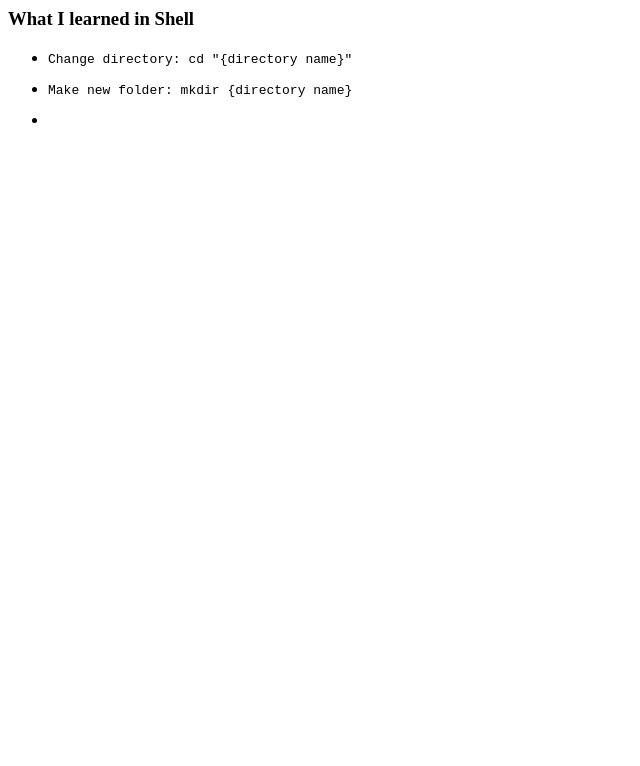
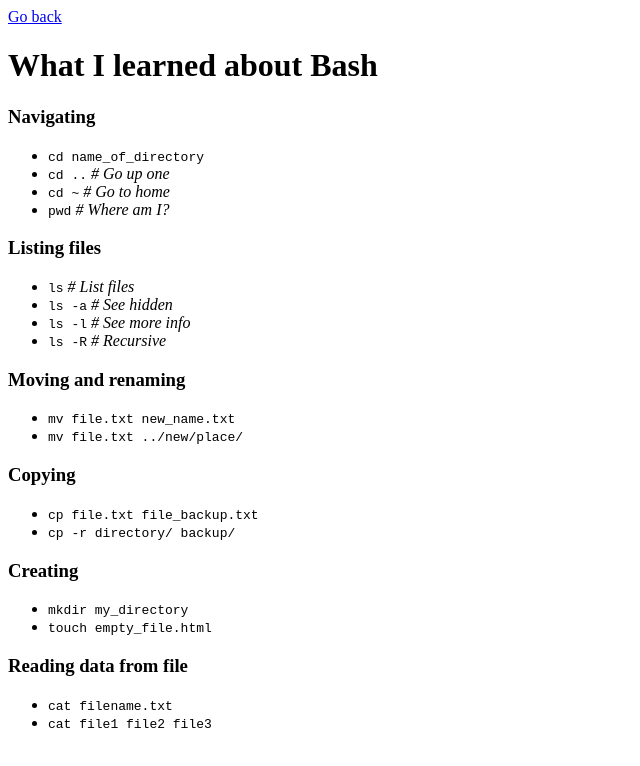
Before and after one commit to Mhd-Fansa/poco-mhd, a plain HTML site: page cheatsheet/shell.html in a window 1280 px wide. Shown: the whole page, without its empty margins (0-640 px from the left). Drawn offline with Linux system fonts and the light colour scheme.

Commit message:
Update files

```diff
--- a/cheatsheet/shell.html
+++ b/cheatsheet/shell.html
@@ -1,12 +1,93 @@
-<h3>What I learned in Shell</h3>
+<!DOCTYPE html>
+<html>
+
+<head>
+    <title>Cheatsheets for Bash</title>
+</head>
+
+<body>
+    <a href="..">Go back</a>
+
+    <h1>What I learned about Bash</h1>
+
+    <h3>Navigating</h3>
+
     <ul>
         <li>
-        <pre>Change directory: cd "{directory name}"</pre>
+            <code>cd name_of_directory</code>
         </li>
         <li>
-        <pre>Make new folder: mkdir {directory name}</pre>
+            <code>cd ..</code> <i># Go up one</i>
         </li>
         <li>
-        <pre></pre>
+            <code>cd ~</code> <i># Go to home</i>
+        </li>
+        <li>
+            <code>pwd</code> <i># Where am I?</i>
         </li>
     </ul>
+
+    <h3>Listing files</h3>
+
+    <ul>
+        <li>
+            <code>ls</code> <i># List files</i>
+        </li>
+        <li>
+            <code>ls -a</code> <i># See hidden</i>
+        </li>
+        <li>
+            <code>ls -l</code> <i># See more info</i>
+        </li>
+        <li>
+            <code>ls -R</code> <i># Recursive</i>
+        </li>
+    </ul>
+
+    <h3>Moving and renaming</h3>
+
+    <ul>
+        <li>
+            <code>mv file.txt new_name.txt</code>
+        </li>
+        <li>
+            <code>mv file.txt ../new/place/</code>
+        </li>
+    </ul>
+
+    <h3>Copying</h3>
+
+    <ul>
+        <li>
+            <code>cp file.txt file_backup.txt</code>
+        </li>
+        <li>
+            <code>cp -r directory/ backup/</code>
+        </li>
+    </ul>
+
+    <h3>Creating</h3>
+
+    <ul>
+        <li>
+            <code>mkdir my_directory</code>
+        </li>
+        <li>
+            <code>touch empty_file.html</code>
+        </li>
+    </ul>
+
+    <h3>Reading data from file</h3>
+
+    <ul>
+        <li>
+            <code>cat filename.txt</code>
+        </li>
+        <li>
+            <code>cat file1 file2 file3</code>
+        </li>
+    </ul>
+
+</body>
+
+</html>
```
Also changed, not shown: cheatsheet/git.html (added, +24 -0 lines), cheatsheet/html.html (added, +12 -0 lines), cheatsheet/index.html (+3 -3 lines). Lines whose indentation alone changed are shown as unchanged.
